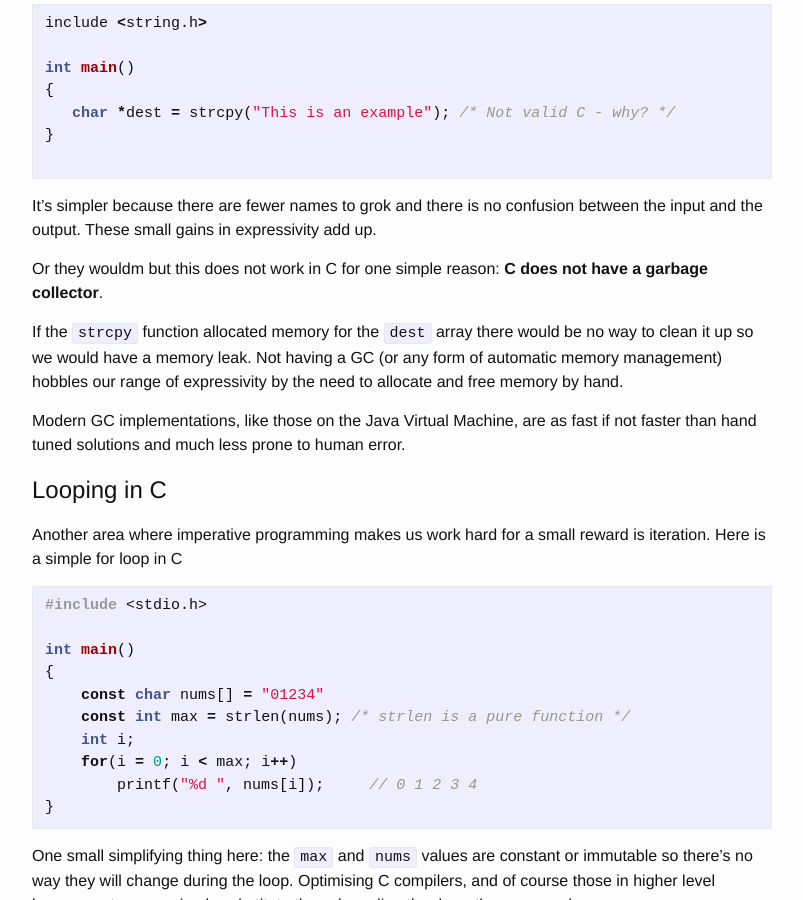
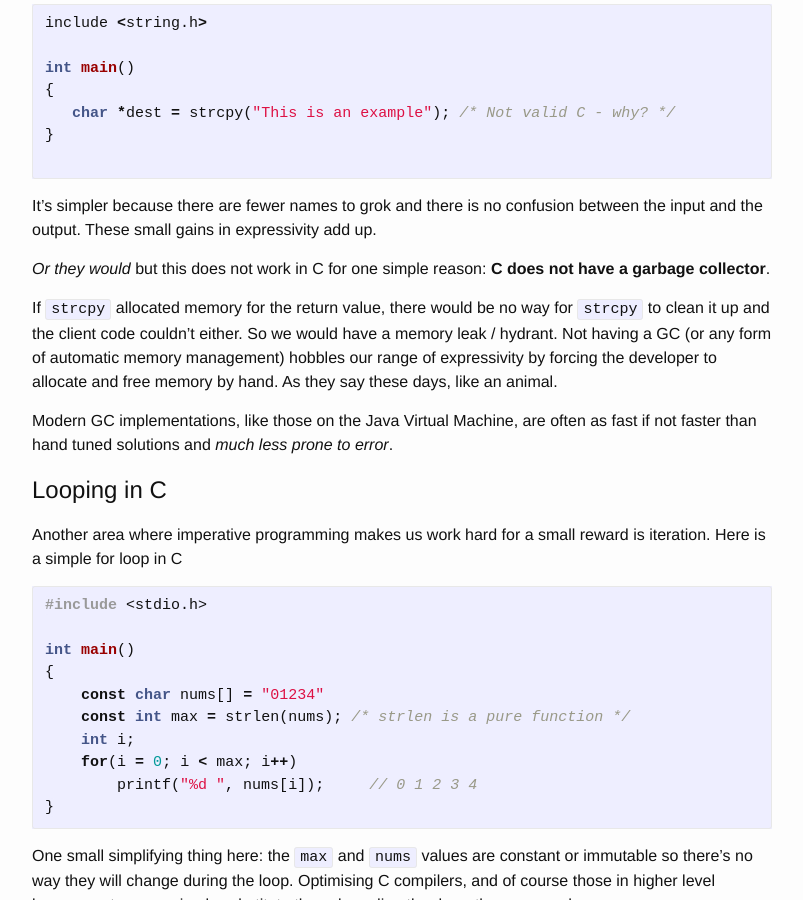
Before and after one commit to opengrail/opengrail.github.io, a Jekyll site: the page built from _posts/2016-09-11-expressivity-02-imperative.md, in a window 1280 px wide and 900 px high, scrolled down 1806 px. Shown: the whole window, without its empty margins (238-1041 px from the left). Built offline with Jekyll 4.4.1, drawn with Linux system fonts in a browser that asks for light colours; comment, search, counter and statistics services are not loaded; some of the changed text lies outside the part shown.

Commit message:
swift link added

```diff
--- a/_posts/2016-09-11-expressivity-02-imperative.md
+++ b/_posts/2016-09-11-expressivity-02-imperative.md
@@ -82,11 +82,11 @@
 
 It's simpler because there are fewer names to grok and there is no confusion between the input and the output. These small gains in expressivity add up.
 
-Or they wouldm but this does not work in C for one simple reason: **C does not have a garbage collector**.
+*Or they would* but this does not work in C for one simple reason: **C does not have a garbage collector**.
 
-If the `strcpy` function allocated memory for the `dest` array there would be no way to clean it up so we would have a memory leak. Not having a GC (or any form of automatic memory management) hobbles our range of expressivity by the need to allocate and free memory by hand.
+If `strcpy` allocated memory for the return value, there would be no way for `strcpy` to clean it up and the client code couldn't either. So we would have a memory leak / hydrant. Not having a GC (or any form of automatic memory management) hobbles our range of expressivity by forcing the developer to allocate and free memory by hand. As they say these days, like an animal.
 
-Modern GC implementations, like those on the Java Virtual Machine, are as fast if not faster than hand tuned solutions and much less prone to human error.
+Modern GC implementations, like those on the Java Virtual Machine, are often as fast if not faster than hand tuned solutions and *much less prone to error*.
 
 # Looping in C
 
@@ -142,7 +142,7 @@
 
 To be honest, I have not ran this version of the code so please send a comment to correct the it if you know better and help me to make my point!
 
-Incidentally, the Swift designers recently decided to drop the ++ operator from the language, arguing that its use is too confusing for new and old programmers. :thumbsup:
+Incidentally, the Swift language designers recently decided to remove support for the `++` and `--` operators from version 3+ of the language. [They argue][swift-ref] that they are the source of too many errors. :thumbsup:
 
 I'm going to go into more depth about getting rid of loops in the Functional Programming post but I think even the most die in the wool C coder would agree that this one liner is more expressive.
 
```
Also changed, not shown: other parts of _posts/2016-09-11-expressivity-02-imperative.md (+1 -0 lines).
